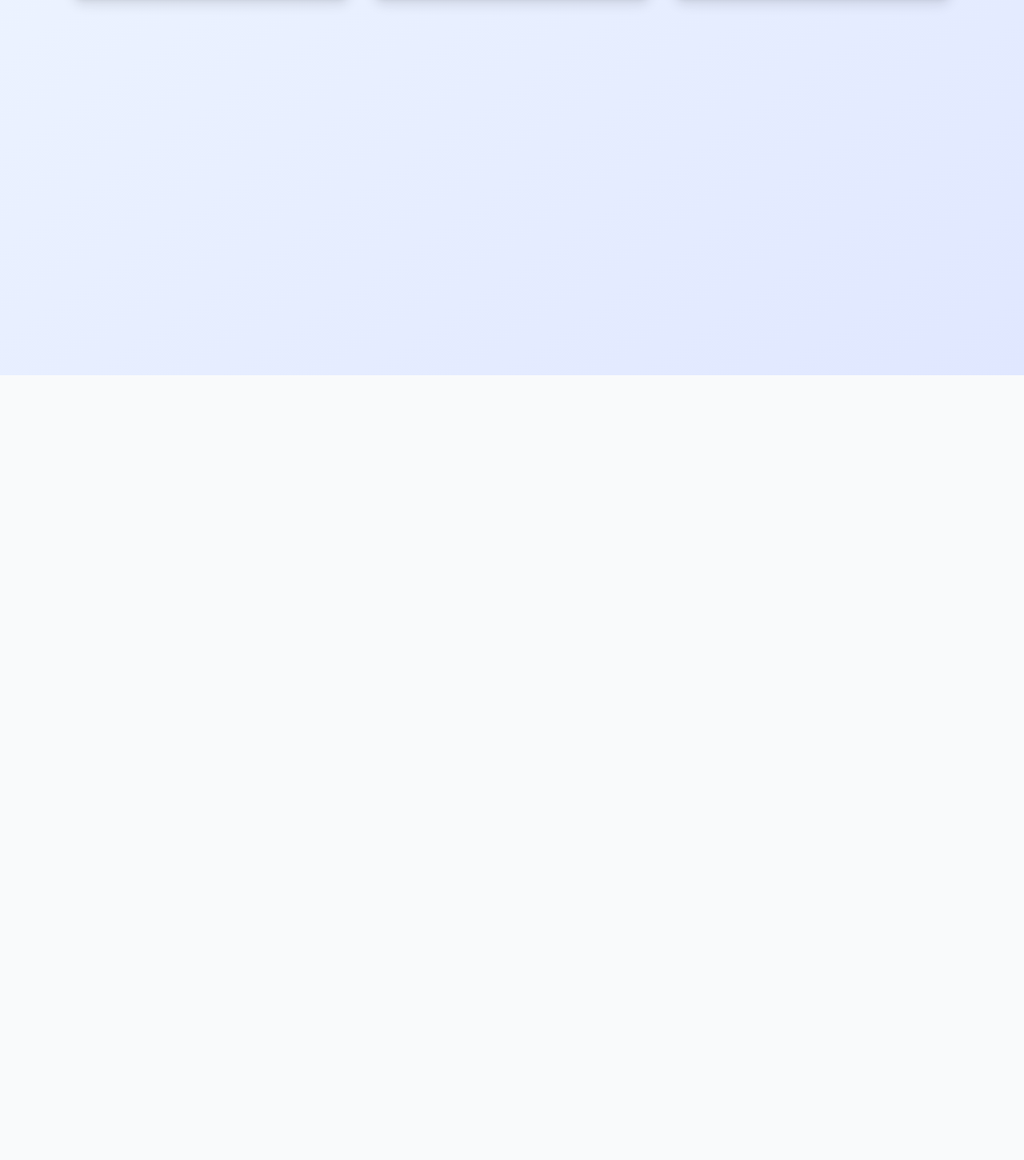
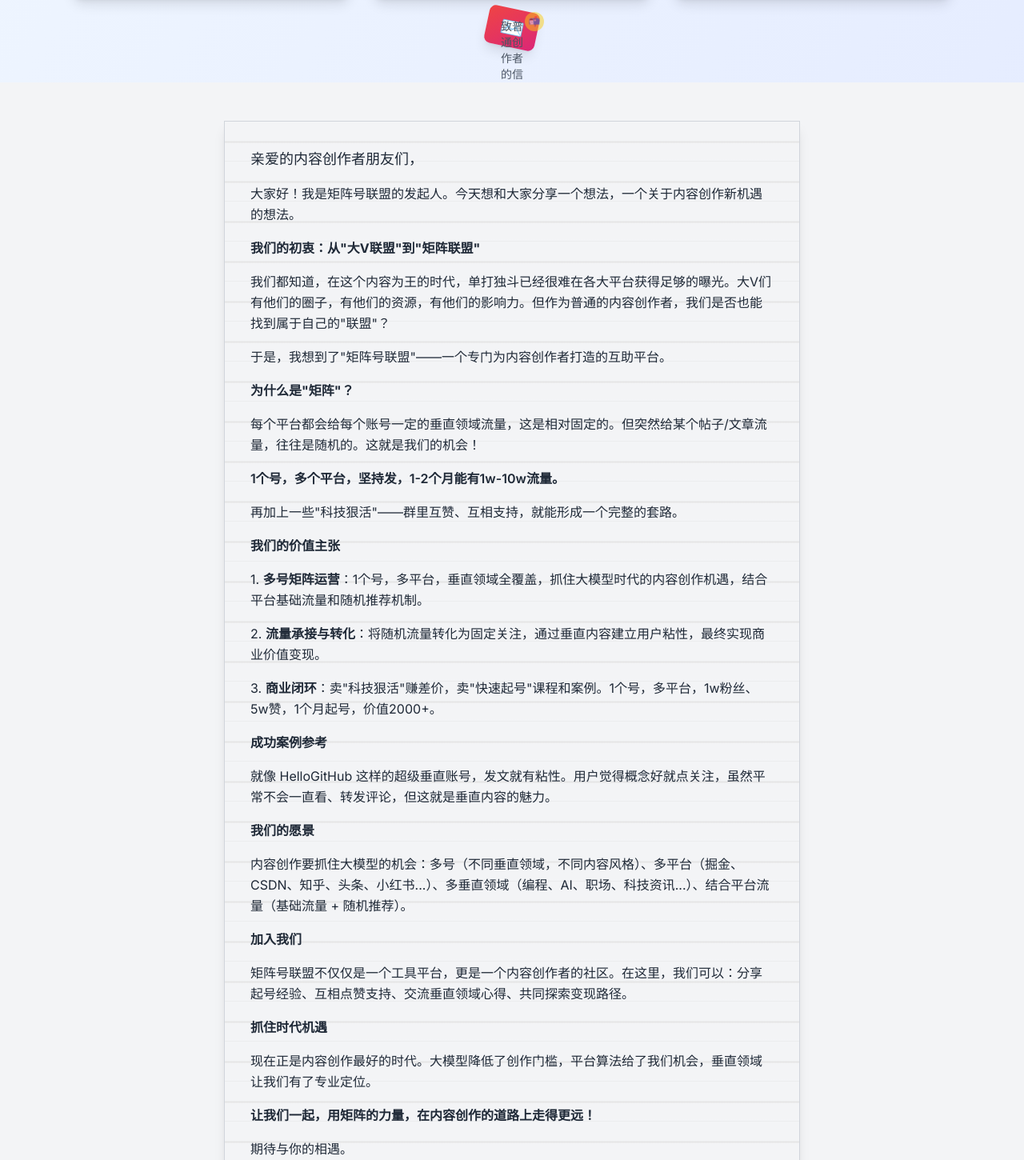
Before and after one commit to TUARAN/MatrixFans, a Vue app: page /letter in a window 1280 px wide. Shown: the part 400-1850 px from the top of the page at 80% size. Before the commit the page ends 869 px from the top, so only its background shows below. Built offline with nearby package versions, Linux system fonts and the light colour scheme.

Commit message:
feat: 优化信件入口显示
- 将信件入口放在统计卡片下方
- 修改提示文字为'致普通创作者的信'
- 移除hover效果，让提示文字一直显示
- 保持跳动动画效果吸引用户注意

```diff
--- a/src/App.vue
+++ b/src/App.vue
@@ -240,6 +240,26 @@ watch(globalStats, (val) => {
                 </div>
               </div>
             </div>
+
+            <!-- 致创作者的信 -->
+            <div class="mt-6 flex justify-center">
+              <button
+                @click="navigateTo('/letter')"
+                class="group relative"
+              >
+                <div class="animate-bounce">
+                  <div class="w-16 h-12 bg-gradient-to-br from-red-500 to-pink-600 rounded-lg shadow-lg transform rotate-12 group-hover:rotate-6 transition-all duration-300 flex items-center justify-center">
+                    <span class="text-2xl text-white">✉️</span>
+                  </div>
+                </div>
+                <div class="absolute -top-2 -right-2 w-6 h-6 bg-yellow-400 rounded-full flex items-center justify-center animate-pulse">
+                  <span class="text-xs">📬</span>
+                </div>
+                <div class="absolute -bottom-8 left-1/2 transform -translate-x-1/2 text-sm text-gray-600 font-medium">
+                  致普通创作者的信
+                </div>
+              </button>
+            </div>
           </div>
         </div>
 
--- a/src/router/index.ts
+++ b/src/router/index.ts
@@ -41,6 +41,11 @@ const router = createRouter({
       path: '/strategy',
       name: '矩阵策略',
       component: () => import('@/views/MatrixStrategyView.vue')
+    },
+    {
+      path: '/letter',
+      name: '致创作者的信',
+      component: () => import('@/views/LetterView.vue')
     }
   ],
 })
--- /dev/null
+++ b/src/views/LetterView.vue
@@ -0,0 +1,145 @@
+<script setup lang="ts">
+import { ArrowLeft, Heart, Users, Target, TrendingUp, Star } from 'lucide-vue-next'
+import { useRouter } from 'vue-router'
+
+const router = useRouter()
+
+const goBack = () => {
+  router.push('/')
+}
+</script>
+
+<template>
+  <div class="min-h-screen bg-gray-100">
+    <!-- 返回按钮 -->
+    <div class="fixed top-4 left-4 z-10">
+      <button
+        @click="goBack"
+        class="flex items-center space-x-2 px-4 py-2 bg-white rounded-lg shadow-lg hover:shadow-xl transition-all duration-200"
+      >
+        <ArrowLeft class="w-4 h-4" />
+        <span class="text-sm font-medium">返回首页</span>
+      </button>
+    </div>
+
+    <!-- 信件内容 -->
+    <div class="max-w-3xl mx-auto px-6 py-12">
+      <!-- 信件样式容器 -->
+      <div class="letter-paper bg-white shadow-lg">
+        <!-- 信件内容 -->
+        <div class="p-8 space-y-4">
+          <!-- 问候语 -->
+          <div class="text-lg text-gray-800 leading-relaxed">
+            亲爱的内容创作者朋友们，
+          </div>
+
+          <div class="text-base text-gray-800 leading-relaxed">
+            大家好！我是矩阵号联盟的发起人。今天想和大家分享一个想法，一个关于内容创作新机遇的想法。
+          </div>
+
+          <div class="text-base text-gray-800 leading-relaxed">
+            <strong>我们的初衷：从"大V联盟"到"矩阵联盟"</strong>
+          </div>
+
+          <div class="text-base text-gray-800 leading-relaxed">
+            我们都知道，在这个内容为王的时代，单打独斗已经很难在各大平台获得足够的曝光。大V们有他们的圈子，有他们的资源，有他们的影响力。但作为普通的内容创作者，我们是否也能找到属于自己的"联盟"？
+          </div>
+
+          <div class="text-base text-gray-800 leading-relaxed">
+            于是，我想到了"矩阵号联盟"——一个专门为内容创作者打造的互助平台。
+          </div>
+
+          <div class="text-base text-gray-800 leading-relaxed">
+            <strong>为什么是"矩阵"？</strong>
+          </div>
+
+          <div class="text-base text-gray-800 leading-relaxed">
+            每个平台都会给每个账号一定的垂直领域流量，这是相对固定的。但突然给某个帖子/文章流量，往往是随机的。这就是我们的机会！
+          </div>
+
+          <div class="text-base text-gray-800 leading-relaxed font-semibold">
+            1个号，多个平台，坚持发，1-2个月能有1w-10w流量。
+          </div>
+
+          <div class="text-base text-gray-800 leading-relaxed">
+            再加上一些"科技狠活"——群里互赞、互相支持，就能形成一个完整的套路。
+          </div>
+
+          <div class="text-base text-gray-800 leading-relaxed">
+            <strong>我们的价值主张</strong>
+          </div>
+
+          <div class="text-base text-gray-800 leading-relaxed">
+            1. <strong>多号矩阵运营</strong>：1个号，多平台，垂直领域全覆盖，抓住大模型时代的内容创作机遇，结合平台基础流量和随机推荐机制。
+          </div>
+
+          <div class="text-base text-gray-800 leading-relaxed">
+            2. <strong>流量承接与转化</strong>：将随机流量转化为固定关注，通过垂直内容建立用户粘性，最终实现商业价值变现。
+          </div>
+
+          <div class="text-base text-gray-800 leading-relaxed">
+            3. <strong>商业闭环</strong>：卖"科技狠活"赚差价，卖"快速起号"课程和案例。1个号，多平台，1w粉丝、5w赞，1个月起号，价值2000+。
+          </div>
+
+          <div class="text-base text-gray-800 leading-relaxed">
+            <strong>成功案例参考</strong>
+          </div>
+
+          <div class="text-base text-gray-800 leading-relaxed">
+            就像 HelloGitHub 这样的超级垂直账号，发文就有粘性。用户觉得概念好就点关注，虽然平常不会一直看、转发评论，但这就是垂直内容的魅力。
+          </div>
+
+          <div class="text-base text-gray-800 leading-relaxed">
+            <strong>我们的愿景</strong>
+          </div>
+
+          <div class="text-base text-gray-800 leading-relaxed">
+            内容创作要抓住大模型的机会：多号（不同垂直领域，不同内容风格）、多平台（掘金、CSDN、知乎、头条、小红书...）、多垂直领域（编程、AI、职场、科技资讯...）、结合平台流量（基础流量 + 随机推荐）。
+          </div>
+
+          <div class="text-base text-gray-800 leading-relaxed">
+            <strong>加入我们</strong>
+          </div>
+
+          <div class="text-base text-gray-800 leading-relaxed">
+            矩阵号联盟不仅仅是一个工具平台，更是一个内容创作者的社区。在这里，我们可以：分享起号经验、互相点赞支持、交流垂直领域心得、共同探索变现路径。
+          </div>
+
+          <div class="text-base text-gray-800 leading-relaxed">
+            <strong>抓住时代机遇</strong>
+          </div>
+
+          <div class="text-base text-gray-800 leading-relaxed">
+            现在正是内容创作最好的时代。大模型降低了创作门槛，平台算法给了我们机会，垂直领域让我们有了专业定位。
+          </div>
+
+          <div class="text-base text-gray-800 leading-relaxed font-semibold">
+            让我们一起，用矩阵的力量，在内容创作的道路上走得更远！
+          </div>
+
+          <div class="text-base text-gray-800 leading-relaxed">
+            期待与你的相遇。
+          </div>
+
+          <!-- 签名 -->
+          <div class="text-right mt-8">
+            <div class="inline-block">
+              <p class="font-bold text-gray-800">矩阵号联盟发起人</p>
+              <p class="text-gray-600 text-sm">2025年10月24日 程序员节</p>
+            </div>
+          </div>
+        </div>
+      </div>
+    </div>
+  </div>
+</template>
+
+<style scoped>
+/* 信件样式 */
+.letter-paper {
+  background: linear-gradient(transparent 0%, transparent 24px, #e5e5e5 25px, #e5e5e5 26px, transparent 27px, transparent 49px, #e5e5e5 50px, #e5e5e5 51px, transparent 52px);
+  background-size: 100% 50px;
+  border: 1px solid #d1d5db;
+  min-height: 600px;
+}
+</style>
```
